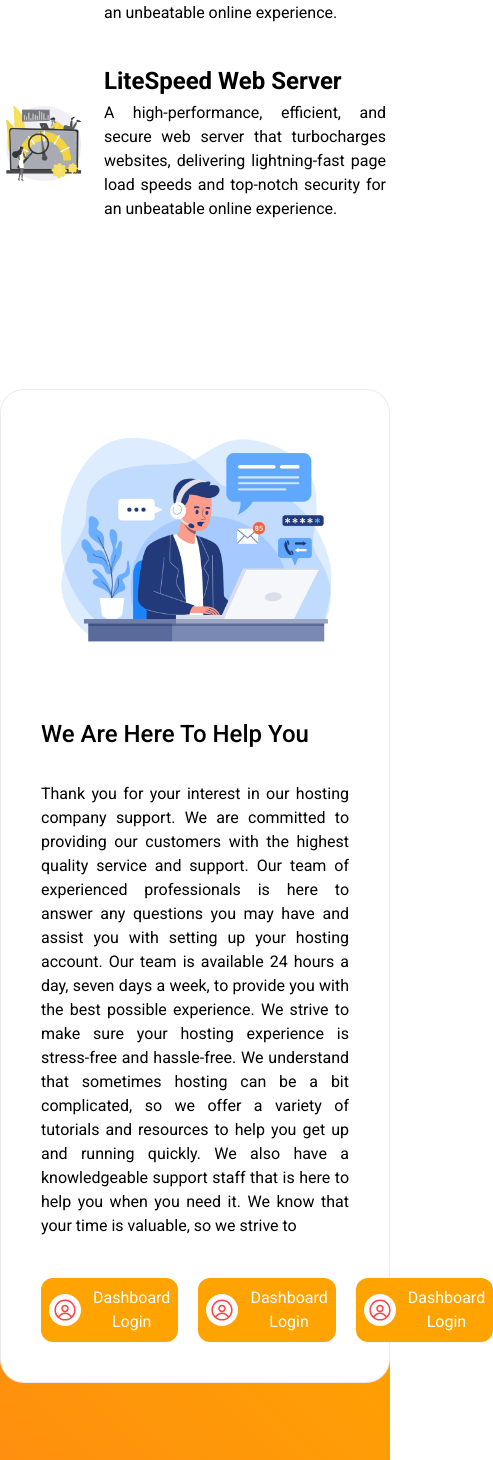
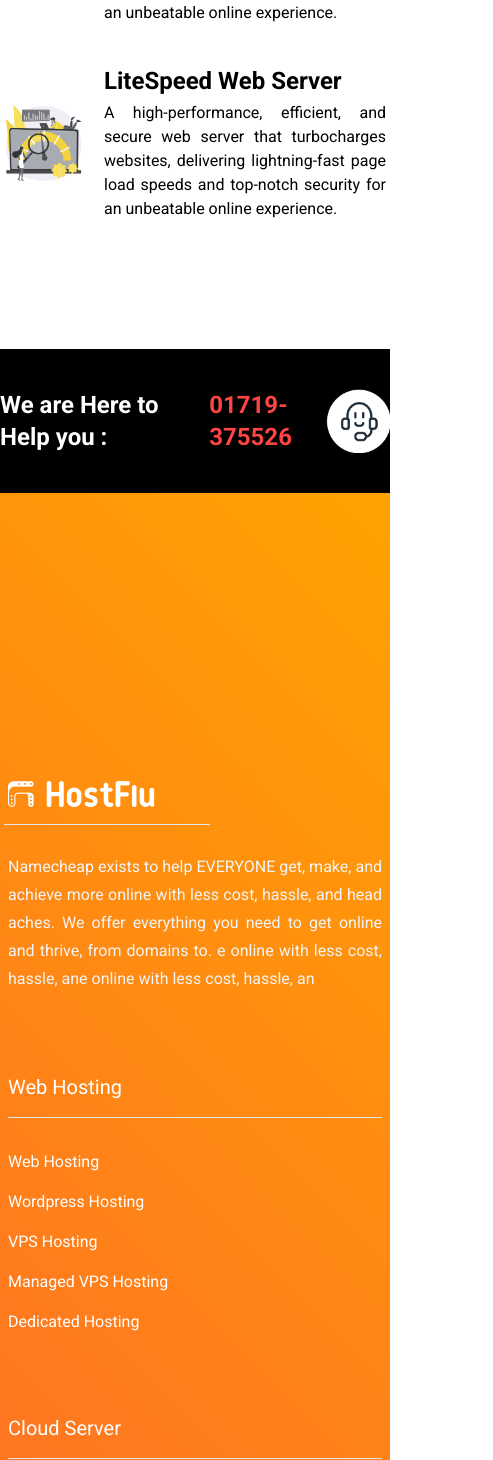
Before and after one commit to pothikit/hostfule-project, a React (Create React App) app: page /shared-hosting in a window 390 px wide. Shown: the part 7658-9118 px from the top of the page, 493 px wide, since content can reach past the window. Built offline with nearby package versions, Linux system fonts and the light colour scheme; a web font is replaced by a local one.

Commit message:
footer common part mobile and tab completed

```diff
--- a/src/components/footer/Footer.jsx
+++ b/src/components/footer/Footer.jsx
@@ -16,11 +16,12 @@ import city from "../../asstes/city.png"
 import estern from "../../asstes/estern.png";
 import supportImg from "../../asstes/our-support.jpg";
 import { RxAvatar } from "react-icons/rx"
+import mouthSpech from "../../asstes/mouthspech.png"
 
 function Footer() {
     return (
         <>
-            <div className="container mx-auto -mt-20">
+            <div className="container mx-auto -mt-20 hidden md:block">
                 <div className='bg-white z-10 relative bottom-[-120px] p-10 rounded-3xl border border-[#cccccc61]'>
                     <div className="grid grid-cols-1 md:grid-cols-3 gap-10 md:gap-20 items-center">
                         <div className='flex items-center justify-center'>
@@ -29,14 +30,14 @@ function Footer() {
                         <div className='md:col-span-2'>
                             <h2 className='text-2xl md:text-4xl font-medium mb-8 capitalize'>We are here to help you </h2>
                             <p className='text-justify text-base md:text-xl'>Thank you for your interest in our hosting company support. We are committed to providing our customers with the highest quality service and support. Our team of experienced professionals is here to answer any questions you may have and assist you with setting up your hosting account. Our team is available 24 hours a day, seven days a week, to provide you with the best possible experience. We strive to make sure your hosting experience is stress-free and hassle-free. We understand that sometimes hosting can be a bit complicated, so we offer a variety of tutorials and resources to help you get up and running quickly. We also have a knowledgeable support staff that is here to help you when you need it. We know that your time is valuable, so we strive to</p>
-                            <div className="butttons flex gap-5 md:gap-16 mt-10">
-                                <button className='flex items-center gap-3 p-2 bg-[#FFA301] text-white rounded-xl hover:bg-gradient-to-tr from-primary to-secondary duration-300 group'>
+                            <div className="butttons flex md:gap-5 lg:gap-16 mt-10">
+                                <button className='flex items-center gap-3 p-2 border rounded-md hover:bg-gray-200 duration-300 group'>
                                     <span className='text-primary p-1 rounded-full bg-white text-2xl'><RxAvatar /></span><span>Dashboard Login</span>
                                 </button>
-                                <button className='flex items-center gap-3 p-2 bg-[#FFA301] text-white rounded-xl hover:bg-gradient-to-tr from-primary to-secondary duration-300 group'>
+                                <button className='flex items-center gap-3 p-2 border rounded-md hover:bg-gray-200 duration-300 group'>
                                     <span className='text-primary bg-white p-1 rounded-full group-hover:bg-white text-2xl'><RxAvatar /></span><span>Dashboard Login</span>
                                 </button>
-                                <button className='flex items-center gap-3 p-2 bg-[#FFA301] text-white rounded-xl hover:bg-gradient-to-tr from-primary to-secondary duration-300 group'>
+                                <button className='flex items-center gap-3 p-2 border rounded-md hover:bg-gray-200 duration-300 group'>
                                     <span className='text-primary p-1 rounded-full group-hover:bg-white bg-white text-2xl'><RxAvatar /></span><span>Dashboard Login</span>
                                 </button>
                             </div>
@@ -44,6 +45,14 @@ function Footer() {
                     </div>
                 </div>
             </div>
+            {/* tab and mobile device */}
+            <div className='font-bold text-2xl flex justify-evenly md:hidden bg-black text-white py-10 items-center'>
+                <div className='flex gap-3'>
+                    <p>We are Here to Help you :</p> <strong className='text-primary'>01719-375526</strong>
+                </div>
+                <img src={mouthSpech} className='w-16' alt="Mouth speech" />
+            </div>
+
             {/* footer top our support section */}
             <footer className='pt-52'>
                 <div className="container mx-auto px-2">
```
Also changed, not shown: src/asstes/mouthspech.png (added).
